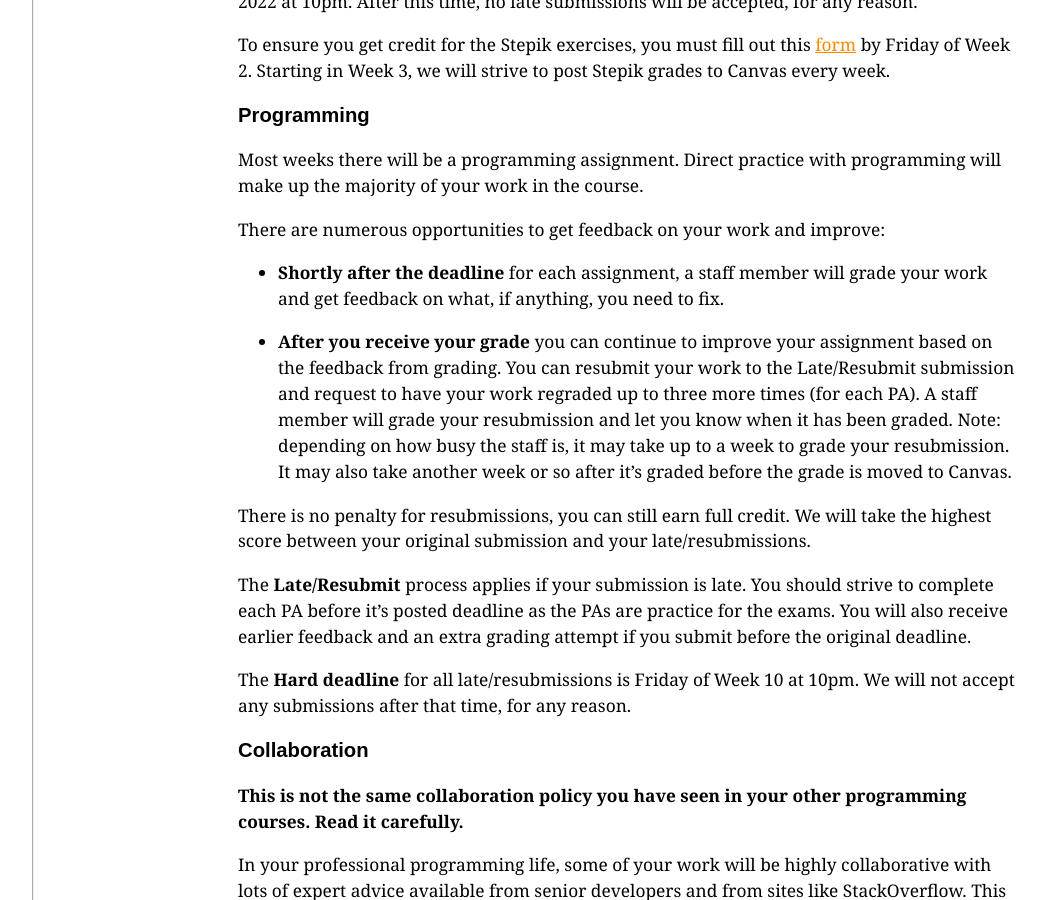
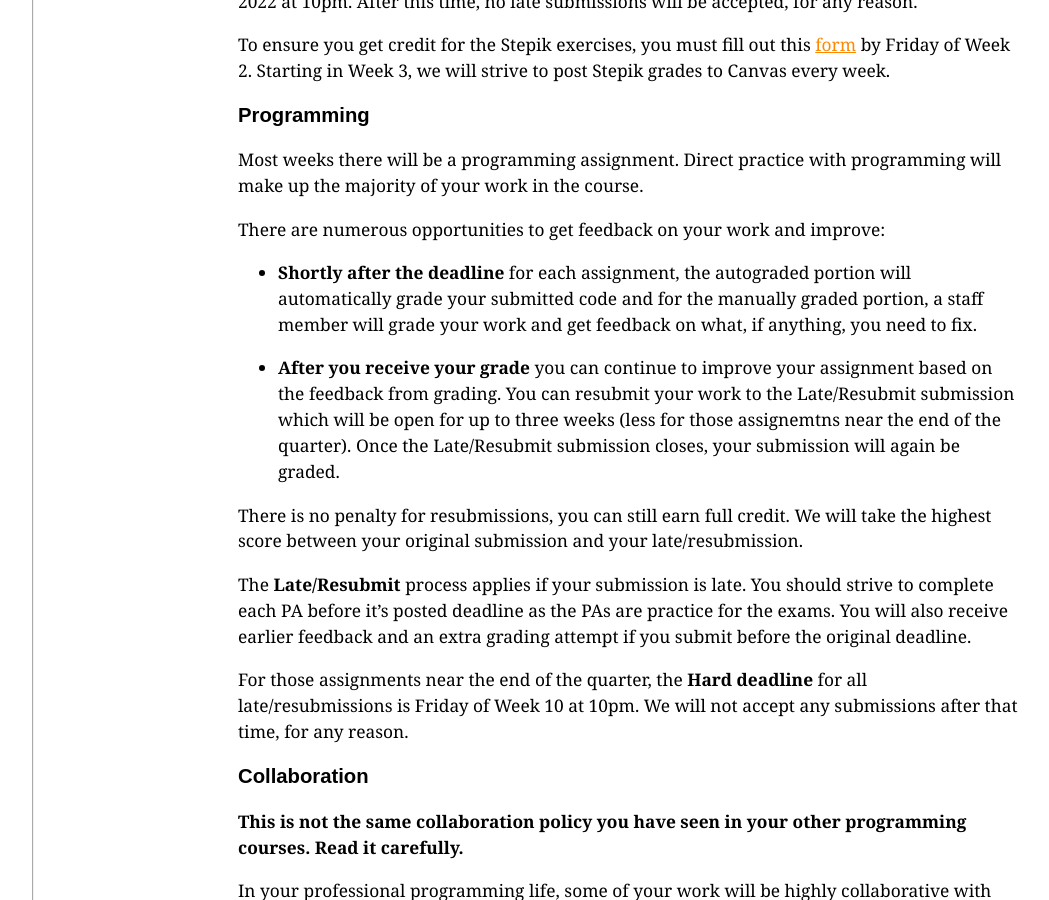
Before and after one commit to ucsd-cse12-f22/ucsd-cse12-f22.github.io, a Jekyll site: the page built from syllabus.md, in a window 1280 px wide and 900 px high, scrolled down 2131 px. Shown: the whole window, without its empty margins (56-1105 px from the left). Built offline with Jekyll 4.4.1, drawn with Linux system fonts in a browser that asks for light colours.

Commit message:
Update syllabus.md

```diff
--- a/syllabus.md
+++ b/syllabus.md
@@ -95,26 +95,26 @@ programming will make up the majority of your work in the course.
 
 There are numerous opportunities to get feedback on your work and improve:
 
-- **Shortly after the deadline** for each assignment, a staff member
-will grade your work and get feedback on what, if anything, you need to fix.
+- **Shortly after the deadline** for each assignment, the autograded portion
+will automatically grade your submitted code and for the manually graded portion,
+a staff member will grade your work and get feedback on what, if anything, you need to fix.
 
 - **After you receive your grade** you can continue to improve your assignment
 based on the feedback from grading. You can resubmit your work to the Late/Resubmit
-submission and request to have your work regraded up to three more times (for each PA).
-A staff member will grade your resubmission and let you know when it has been graded.
-Note: depending on how busy the staff is, it may take up to a week to grade your resubmission.
-It may also take another week or so after it's graded before the grade is moved to Canvas.
+submission which will be open for up to three weeks (less for those assignemtns near
+the end of the quarter). Once the Late/Resubmit submission closes, your submission
+will again be graded.
 
 There is no penalty for resubmissions, you can still earn full credit.
-We will take the highest score between your original submission and your late/resubmissions.
+We will take the highest score between your original submission and your late/resubmission.
 
 The **Late/Resubmit** process applies if your submission is late. You should strive
 to complete each PA before it's posted deadline as the PAs are practice for the exams.
 You will also receive earlier feedback and an extra grading attempt if you submit
 before the original deadline.
 
-The **Hard deadline** for all late/resubmissions is Friday of Week 10 at 10pm. We will not accept
-any submissions after that time, for any reason.
+For those assignments near the end of the quarter, the **Hard deadline** for all late/resubmissions
+is Friday of Week 10 at 10pm. We will not accept any submissions after that time, for any reason.
 
 <a id="p:open-closed"></a>
 <h3>Collaboration</h3>
```
